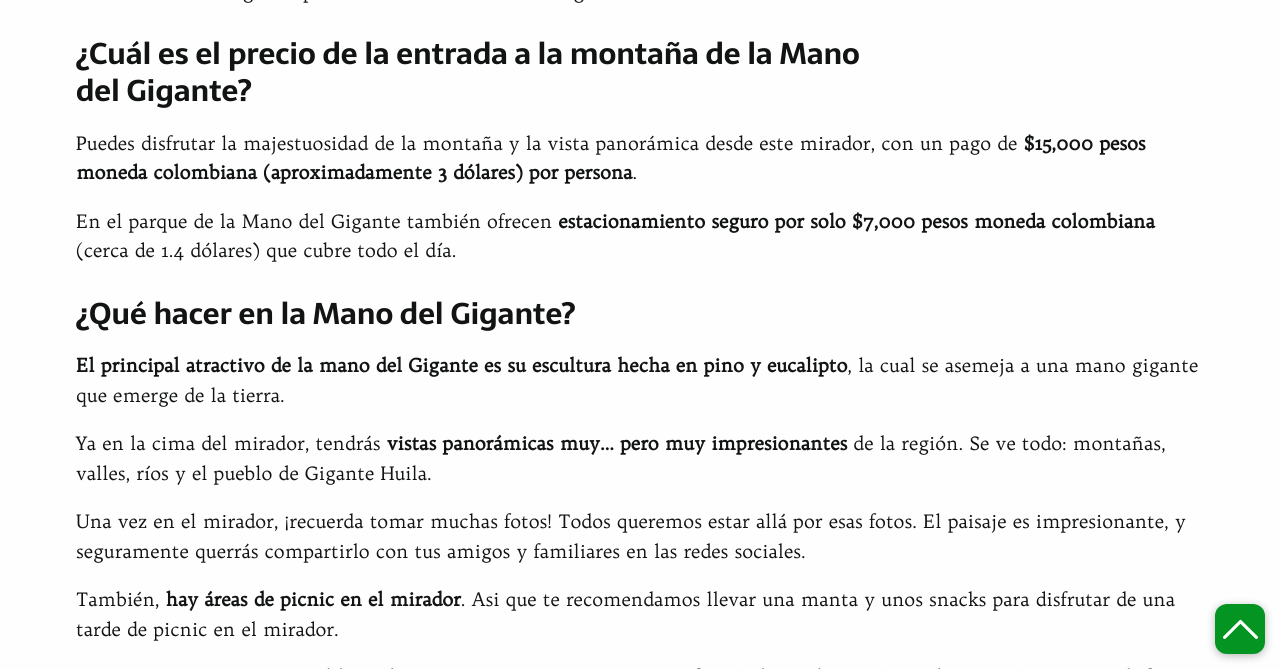
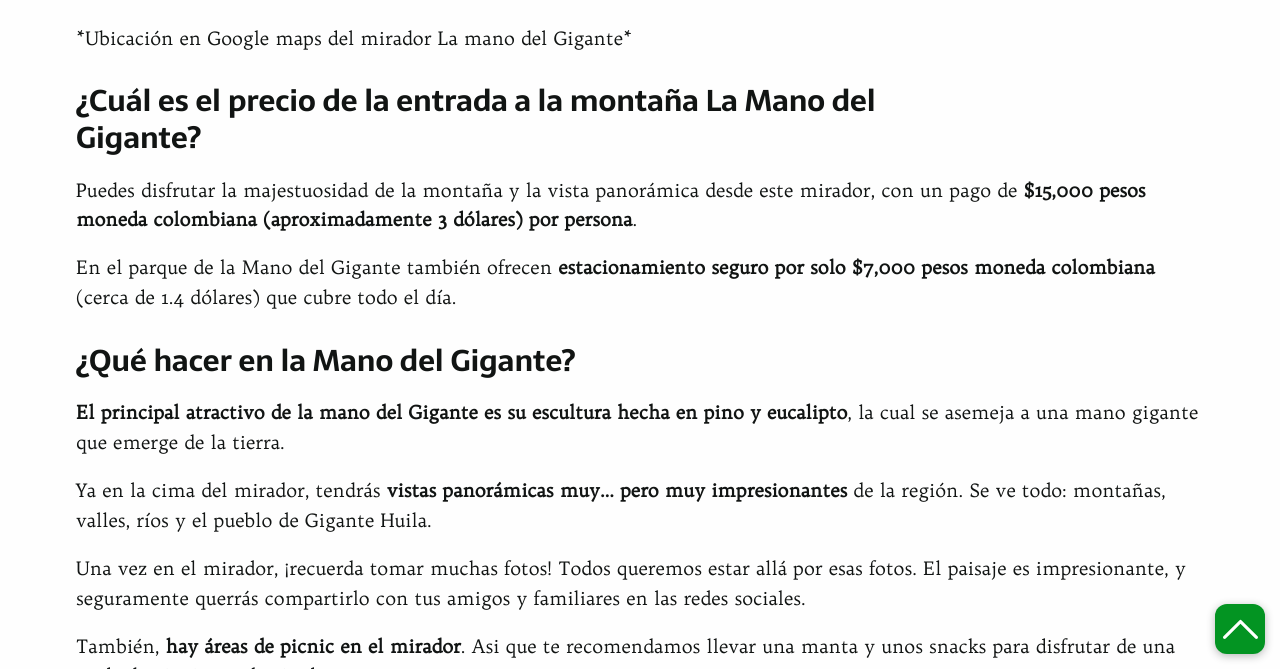
Before and after one commit to Klerpson/vacacionesopitas, a Jekyll site: the page built from _posts/2023-03-27-mirador-mano-del-gigante-en-gigante-huila.md, in a window 1280 px wide and 900 px high, scrolled down 2837 px, cut to the strip 231-900 px from the top of the window. Built offline with Jekyll 4.4.1, drawn with Linux system fonts in a browser that asks for light colours; some web fonts are replaced; some of the changed text lies outside the part shown.

```diff
--- a/_posts/2023-03-27-mirador-mano-del-gigante-en-gigante-huila.md
+++ b/_posts/2023-03-27-mirador-mano-del-gigante-en-gigante-huila.md
@@ -55,7 +55,7 @@ Desde aquí **puedes pagar transporte en vehículos con más tracción**, que co
 <iframe src="https://www.google.com/maps/embed?pb=!1m18!1m12!1m3!1d7972.532998113206!2d-75.49886052910924!3d2.417791499999997!2m3!1f0!2f0!3f0!3m2!1i1024!2i768!4f13.1!3m3!1m2!1s0x8e3b33a8784635f7%3A0xc4466883657f3f23!2sMirador%20La%20Mano%20del%20Gigante!5e0!3m2!1ses!2sco!4v1677818982556!5m2!1ses!2sco" width="100%" height="450" style="border:0;" allowfullscreen="" loading="lazy" referrerpolicy="no-referrer-when-downgrade"></iframe>
 \*Ubicación en Google maps del mirador La mano del Gigante\*
 
-### ¿Cuál es el precio de la entrada a la montaña de la Mano del Gigante?
+### ¿Cuál es el precio de la entrada a la montaña La Mano del Gigante?
 
 Puedes disfrutar la majestuosidad de la montaña y la vista panorámica desde este mirador, con un pago de **$15,000 pesos moneda colombiana (aproximadamente 3 dólares) por persona**.
 
```
Also changed, not shown: other parts of _posts/2023-03-27-mirador-mano-del-gigante-en-gigante-huila.md (+1 -1 lines).
